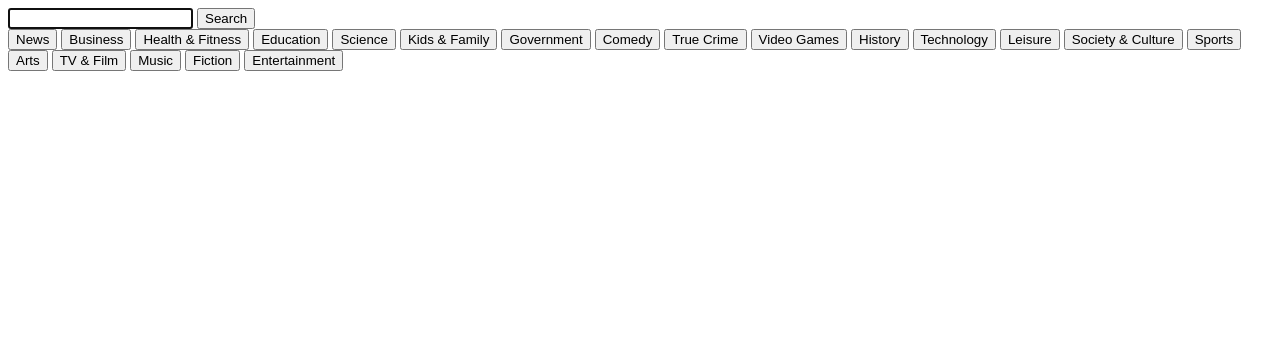
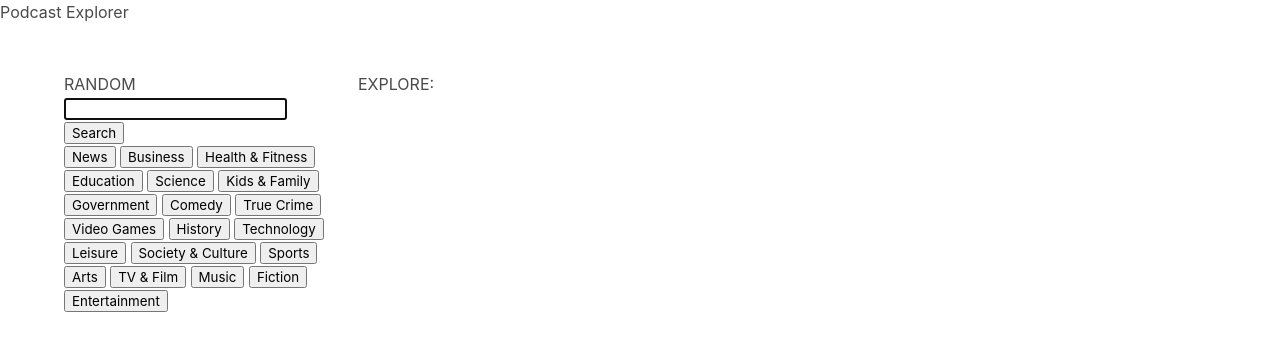
Before and after one commit to jstable1/brain-food, a plain HTML site: page index.html in a window 1280 px wide. Drawn offline with nearby package versions, Linux system fonts and the light colour scheme.

Commit message:
combined html

```diff
--- a/index.html
+++ b/index.html
@@ -4,9 +4,18 @@
     <meta charset="UTF-8">
     <meta http-equiv="X-UA-Compatible" content="IE=edge">
     <meta name="viewport" content="width=device-width, initial-scale=1.0">
+    <link rel="stylesheet" href="https://cdn.jsdelivr.net/npm/bulma@0.9.3/css/bulma.min.css">
     <title>Podcast Explorer</title>
 </head>
 <body>
+    <header>
+        <h1 class="page-title">Podcast Explorer</h1>
+    </header>
+
+    <section class="section">
+        <div class="container">
+            <div class="columns">
+                <div class="column is-one-quarter">RANDOM
                     <div class="search-container">
                         <form id="search-form" class="search-form">
                         <input name="search" id="search" type="text" autofocus="true" class="form-input"/>
@@ -37,6 +46,13 @@
                             <button id="entertainment">Entertainment</button>
                         </div>
                     </div>
+                </div>
+                <div class="column is-three-quarter">EXPLORE:</div>
+            </div>
+        </div>
+    </section>
+
+
     <script src="https://cdnjs.cloudflare.com/ajax/libs/jquery/3.4.1/jquery.min.js"></script>
     <script src="assets/js/script.js"></script>
 </body>
```
Lines whose indentation alone changed are shown as unchanged.
